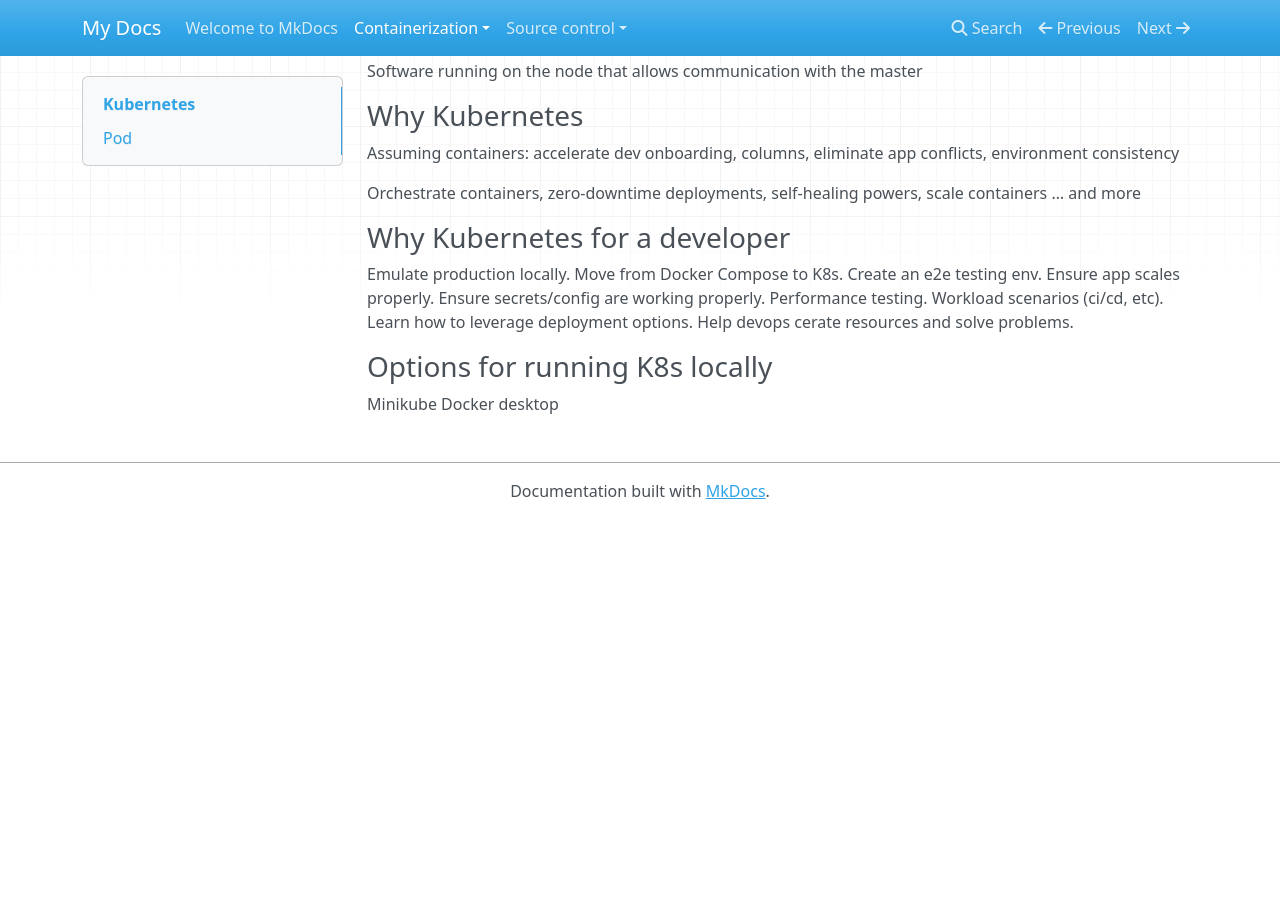
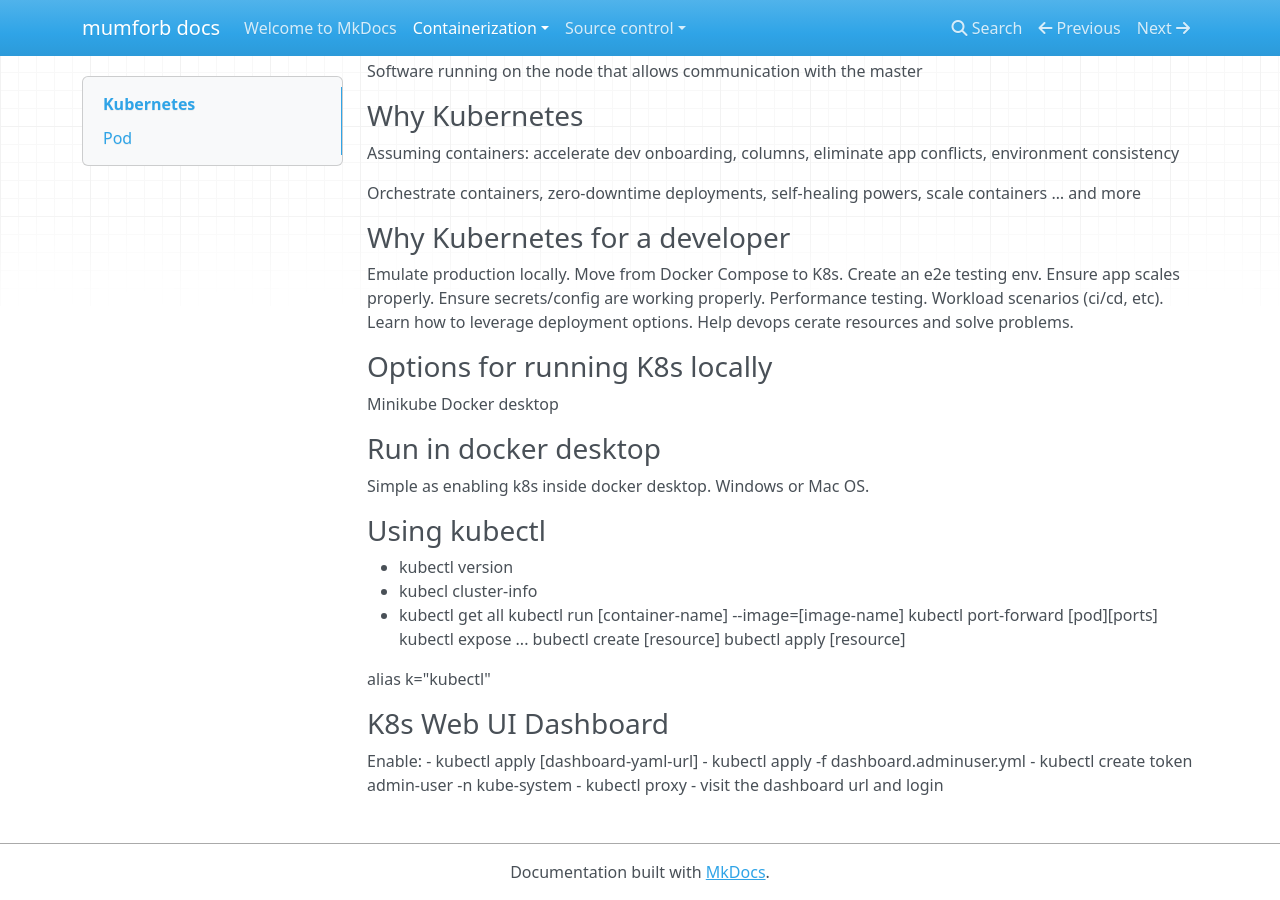
Before and after one commit to mumforb/mumforb-docs, an MkDocs documentation site: the page built from docs/containerization/kubernetes.md, in a window 1280 px wide and 900 px high, scrolled down 648 px. Built offline with MkDocs 1.6.1, drawn with Linux system fonts in a browser that asks for light colours; nearby versions of some CDN libraries; before the commit the page ends 1167 px from its top, so only the background shows below that.

Commit message:
containerization - deployments

```diff
--- a/docs/containerization/kubernetes.md
+++ b/docs/containerization/kubernetes.md
@@ -46,3 +46,29 @@ Emulate production locally. Move from Docker Compose to K8s. Create an e2e testi
 ### Options for running K8s locally
 Minikube
 Docker desktop
+
+### Run in docker desktop
+
+Simple as enabling k8s inside docker desktop. Windows or Mac OS.
+
+### Using kubectl
+
+- kubectl version
+- kubecl cluster-info
+- kubectl get all
+kubectl run [container-name] --image=[image-name]
+kubectl port-forward [pod][ports]
+kubectl expose ...
+bubectl create [resource]
+bubectl apply [resource]
+
+alias k="kubectl"
+
+### K8s Web UI Dashboard
+
+Enable:
+- kubectl apply [dashboard-yaml-url]
+- kubectl apply -f dashboard.adminuser.yml
+- kubectl create token admin-user -n kube-system
+- kubectl proxy
+- visit the dashboard url and login
--- a/mkdocs.yml
+++ b/mkdocs.yml
@@ -1 +1 @@
-site_name: My Docs
+site_name: mumforb docs
```
Also changed, not shown: docs/containerization/deployments.md (added, +64 -0 lines), docs/containerization/kubectl.md (added, +6 -0 lines), docs/containerization/pods.md (added, +60 -0 lines), docs/containerization/yaml.md (added, +25 -0 lines), docs/containerization/services.md (added).
